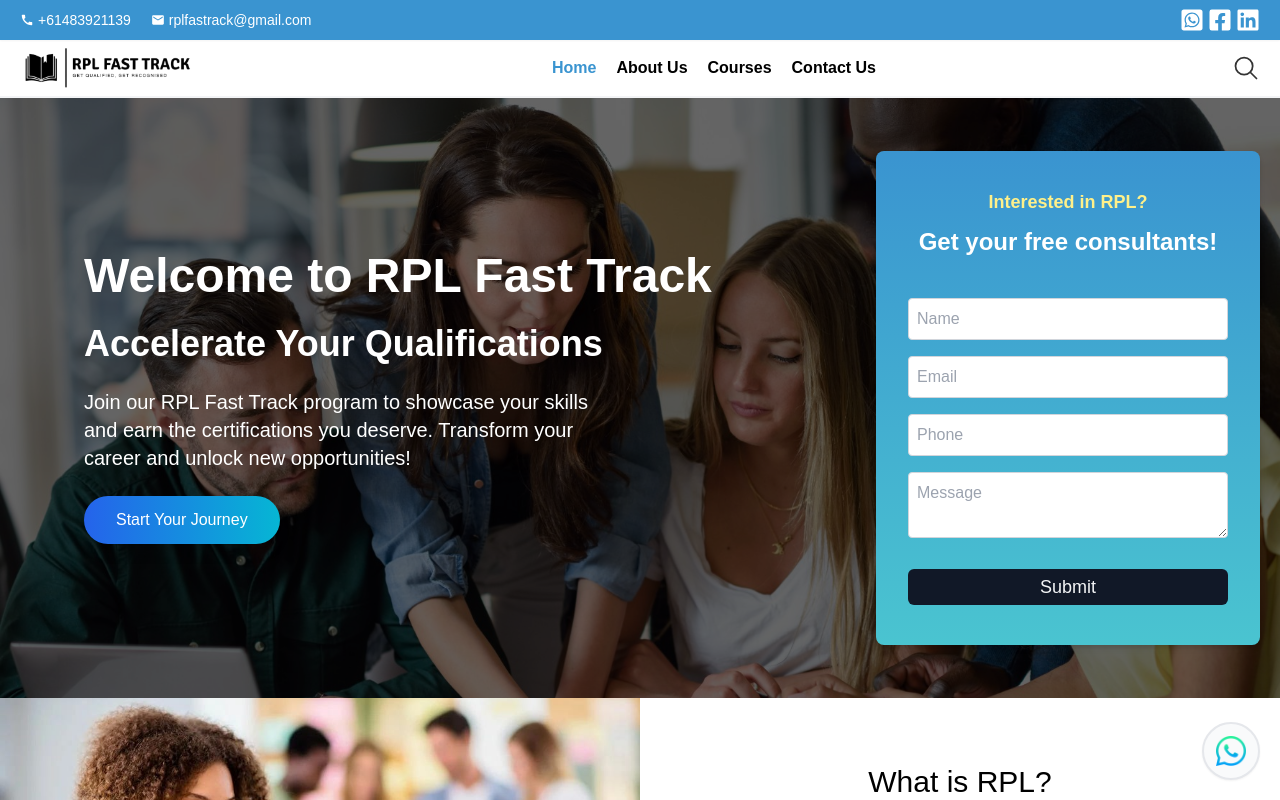
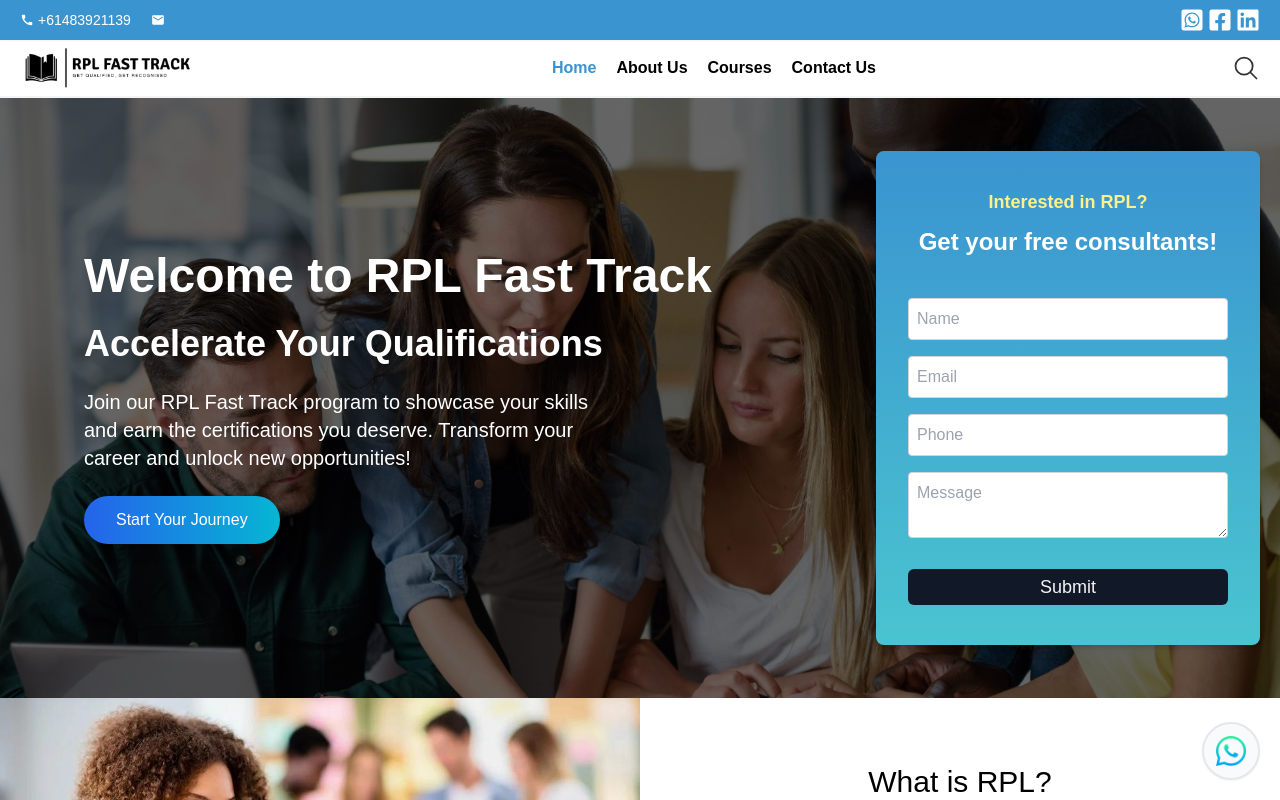
Before and after one commit to mostaque121/rpl-almost, a Next.js app: page / in a window 1280 px wide. Shown: the top 800 px of the page. Built offline with nearby package versions, Linux system fonts and the light colour scheme; no server answers; the database is empty.

Commit message:
change email and fixed response mail

```diff
--- a/app/(static)/contact/components/ContactDetails.js
+++ b/app/(static)/contact/components/ContactDetails.js
@@ -1,5 +1,6 @@
 
 const ContactDetails = () => {
+    const email = process.env.NEXT_PUBLIC_EMAIL
     return (
         <div>
             <section className="mb-12 bg-gray-100 sm:px-6 px-3 py-6 rounded-lg shadow-md">
@@ -13,10 +14,10 @@ const ContactDetails = () => {
                     <div className="flex items-center justify-center space-x-3">
                         <span className="font-semibold text-gray-600">Email:</span>
                         <a
-                            href="mailto:rplfastrack@gmail.com"
+                            href={`mailto:${email}`}
                             className="text-blue-500 hover:underline hover:text-blue-600 transition duration-200"
                         >
-                            rplfastrack@gmail.com
+                            {email}
                         </a>
                     </div>
                     <div className="flex items-center justify-center space-x-3">
@@ -38,7 +39,7 @@ const ContactDetails = () => {
 
                 <div className="mt-8 flex justify-center space-x-4">
                     <a
-                        href="mailto:rplfastrack@gmail.com"
+                        href={`mailto:${email}`}
                         className="bg-blue-500 text-white py-2 px-6 rounded-lg font-semibold hover:bg-blue-600 transition duration-200"
                     >
                         Send Us an Email
--- a/app/api/response/route.js
+++ b/app/api/response/route.js
@@ -44,7 +44,7 @@ export async function POST(req) {
 
               Name: ${name}
               Email: ${email}
-              Phone: ${email}
+              Phone: ${phone}
               Interest: ${interest ? interest : 'none'}
               Message: ${message}
             `,
--- a/app/components/content/GetInTouch.js
+++ b/app/components/content/GetInTouch.js
@@ -3,6 +3,7 @@ import Link from 'next/link';
 import { FaEnvelope, FaMapMarkerAlt, FaPhone } from 'react-icons/fa';
 
 const GetInTouchSection = () => {
+    const email = process.env.NEXT_PUBLIC_EMAIL
     return (
         <div className="bg-gradient-to-r from-cyan-500 to-blue-600 py-16 text-white">
             <div className="container mx-auto max-w-7xl px-4 sm:px-8 flex flex-col lg:flex-row items-center justify-between space-y-12 lg:space-y-0">
@@ -22,7 +23,7 @@ const GetInTouchSection = () => {
                         <FaEnvelope className="text-4xl text-yellow-300" />
                         <div>
                             <h3 className="text-xl font-bold">Email Us</h3>
-                            <a href="mailto:rplfastrack@gmail.com" className="text-gray-300 hover:text-white transition-all">rplfastrack@gmail.com</a>
+                            <a href={`mailto:${email}`} className="text-gray-300 hover:text-white transition-all">{email}</a>
                         </div>
                     </div>
 
--- a/app/components/content/StepsSection.js
+++ b/app/components/content/StepsSection.js
@@ -83,7 +83,7 @@ const RPLTimeline = () => {
                 >
                     <h3 className="sm:text-lg text-gray-100 font-semibold">Congratulations, You’re Now Qualified!</h3>
                     <p>
-                        Skills Certified works with Registered Training Organizations to provide nationally recognized qualifications in Australia. These qualifications are equivalent to those obtained through full-time studies and can also be used for licensing applications.
+                        RPL Fast Track works with Registered Training Organizations to provide nationally recognized qualifications in Australia. These qualifications are equivalent to those obtained through full-time studies and can also be used for licensing applications.
                     </p>
                 </VerticalTimelineElement>
             </VerticalTimeline>
--- a/app/components/footer/Footer.js
+++ b/app/components/footer/Footer.js
@@ -3,6 +3,7 @@ import Link from "next/link";
 import { usePathname } from 'next/navigation';
 import { FaFacebook, FaInstagram, FaLinkedin, FaTwitter } from "react-icons/fa";
 const Footer = () => {
+  const email = process.env.NEXT_PUBLIC_EMAIL
   const pathname = usePathname();
   const isAdminPath = pathname.startsWith('/admin');
   const isAuthPath = pathname.startsWith('/signin') || pathname.startsWith('/signup') || pathname.startsWith('/reset');
@@ -44,7 +45,7 @@ const Footer = () => {
             <h3 className="text-lg font-semibold mb-2">Contact Us</h3>
             <div className="text-sm space-y-2">
               <p><a href="tel:+61483921139">Phone: +61483921139</a></p>
-              <p><a href="mailto:rplfastrack@gmail.com">Email: rplfastrack@gmail.com</a></p>
+              <p><a href={`mailto:${email}`}>Email: {email}</a></p>
               <p>Address: 26 Clement Way, Melton South, Victoria 3338</p>
             </div>
           </div>
--- a/app/components/navbar/Sidebar.js
+++ b/app/components/navbar/Sidebar.js
@@ -5,6 +5,7 @@ import Logo from "./subcomponents/Logo";
 import SideOptions from "./subcomponents/SideOptions";
 export default function Sidebar({ closeSidebar }) {
     const whatsAppNumber = process.env.NEXT_PUBLIC_WHATSAPP_NUMBER
+    const email = process.env.NEXT_PUBLIC_EMAIL
     return (
         <div className="bg-gray-100 h-screen py-3">
             <div className="flex w-full h-full flex-col">
@@ -28,7 +29,7 @@ export default function Sidebar({ closeSidebar }) {
                     </div>
                     <div className="px-3 mb-3 text-lg">
                         <p className="font-semibold">Email</p>
-                        <a href="mailto:rplfastrack@gmail.com" className="text-blue-600 cursor-pointer hover:text-blue-700">rplfastrack@gmail.com</a>
+                        <a href={`mailto:${email}`} className="text-blue-600 cursor-pointer hover:text-blue-700">{email}</a>
                     </div>
                     <div className="px-3 mb-3 text-lg">
                         <p className="font-semibold">Adress</p>
--- a/app/components/navbar/subcomponents/LowerBar.js
+++ b/app/components/navbar/subcomponents/LowerBar.js
@@ -1,5 +1,6 @@
 'use client'
 import { useState } from "react";
+import { FaEnvelope } from "react-icons/fa";
 import { IoReorderThreeOutline, IoSearchOutline } from "react-icons/io5";
 import { MdCall } from "react-icons/md";
 import Sidebar from "../Sidebar";
@@ -9,6 +10,7 @@ import NavOptions from "./NavOptions";
 
 export default function LowerBar({ toggleModal }) {
     const [isOpen, setIsOpen] = useState(false);
+    const email = process.env.NEXT_PUBLIC_EMAIL
 
     const toggleSidebar = () => {
         setIsOpen(!isOpen);
@@ -52,10 +54,18 @@ export default function LowerBar({ toggleModal }) {
                     </div>
                 </div>
             </div>
-            <div className="flex md:hidden text-black gap-1 items-center">
-                <MdCall />
-                <a href="tel:+61483921139" className=' cursor-pointer font-semibold hover:underline'>+61483921139</a>
+            <div className="flex justify-between text-sm">
+                <div className="flex md:hidden text-black gap-1 items-center">
+                    <MdCall />
+                    <a href="tel:+61483921139" className=' cursor-pointer font-semibold hover:underline'>+61483921139</a>
+                </div>
+                <div className="flex md:hidden text-black gap-1 items-center">
+                    <FaEnvelope />
+                    <a href={`mailto:${email}`} className=' cursor-pointer font-semibold hover:underline'>{email}</a>
+                </div>
+
             </div>
+
         </div>
     );
 }
--- a/app/components/navbar/subcomponents/UpperBar.js
+++ b/app/components/navbar/subcomponents/UpperBar.js
@@ -3,6 +3,7 @@ import { FaFacebookSquare, FaLinkedin, FaWhatsappSquare } from "react-icons/fa";
 import { MdCall, MdMail } from "react-icons/md";
 export default function UpperBar() {
     const whatsAppNumber = process.env.NEXT_PUBLIC_WHATSAPP_NUMBER
+    const email = process.env.NEXT_PUBLIC_EMAIL
     return (
         <div className="bg-copy shadow-sm py-2 flex justify-between px-5">
             <div className="flex gap-5 text-dark-gray text-sm">
@@ -12,7 +13,7 @@ export default function UpperBar() {
                 </div>
                 <div className="flex gap-1 items-center">
                     <MdMail className='text-white' />
-                    <a href="mailto:rplfastrack@gmail.com" className='text-white cursor-pointer hover:underline'> rplfastrack@gmail.com</a>
+                    <a href={`mailto:${email}`} className='text-white cursor-pointer hover:underline'>{email}</a>
                 </div>
             </div>
             <div className="flex gap-1 items-center">
```
